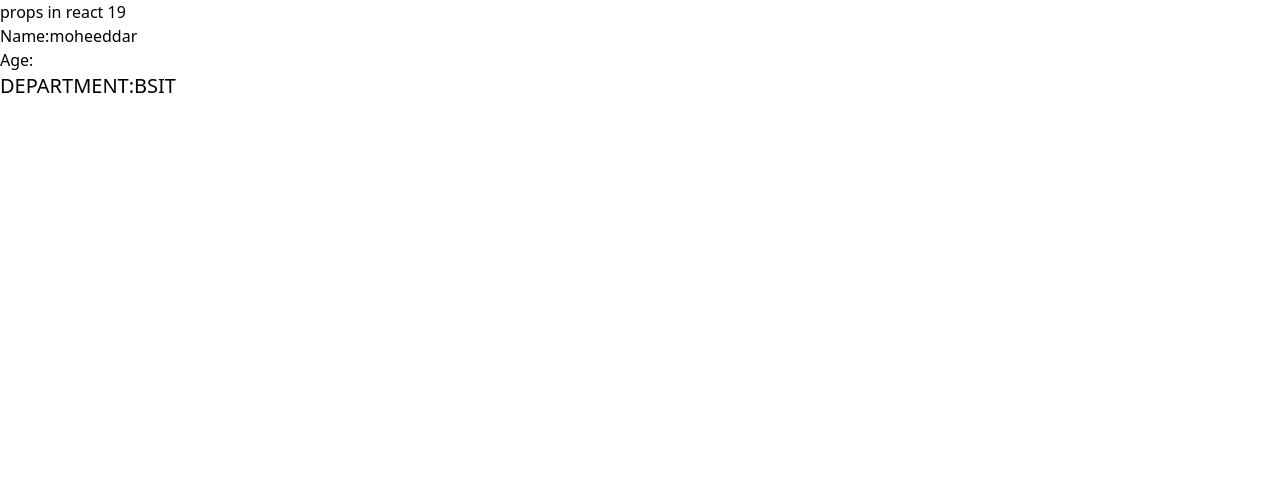
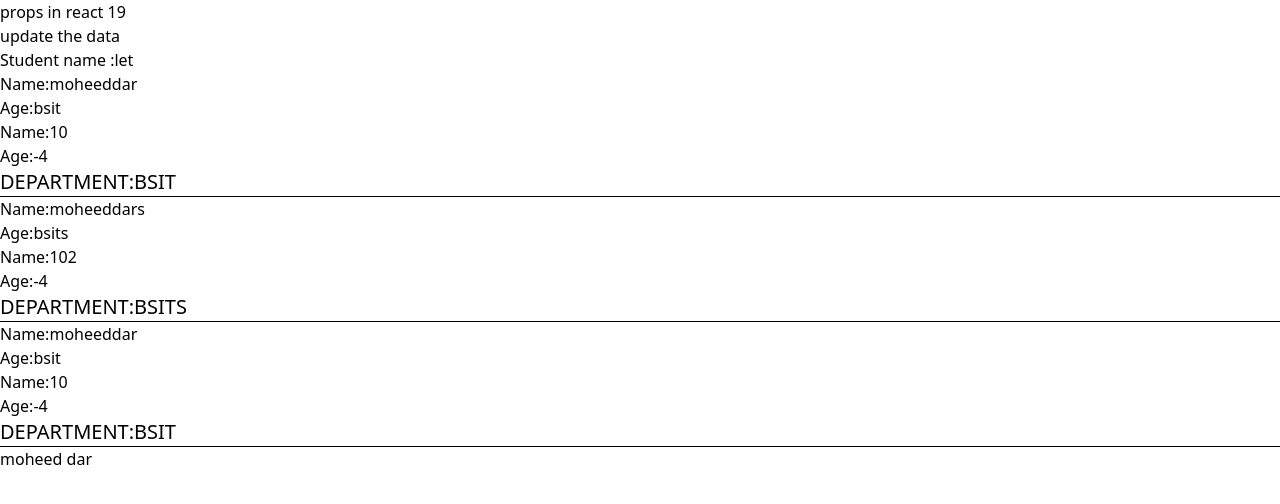
Before and after one commit to Moheed-Dar/React-19, a React (Vite) app: page / in a window 1280 px wide. Shown: the top 504 px of the page. Built offline with nearby package versions, Linux system fonts and the light colour scheme.

Commit message:
jsx props all

```diff
--- a/src/App.jsx
+++ b/src/App.jsx
@@ -1,17 +1,47 @@
 import { useState } from 'react';
 import User from './User';
+import Student from './Student'
+import Wrapper from './Wrapper'
 function App() {
-    let userobj ={
+    let userobje ={
+      name : 'moheeddar',
+      class: 'bsit',
+      rollnum : 10,
+      session: 2021-2025,
+      depart: 'bsit'
+    };
+    let userobjc ={
+      name : 'moheeddars',
+      class: 'bsits',
+      rollnum : 102,
+      session: 2021-2025,
+      depart: 'bsits'
+    };
+    let userobja= {
       name : 'moheeddar',
       class: 'bsit',
       rollnum : 10,
       session: 2021-2025,
       depart: 'bsit'
     }
+     let collagename = [ 'let','const','delta','omigla']
+
+     const [student,setStudent] = useState()
+
   return (
     <>
       <h2>props in react 19 </h2>
-      <User user={userobj} />
+      {
+        student && <Student name={student}/>
+      }
+      <button onClick={()=>setStudent("moheed dar")} >update the data</button>
+      <Student  name={collagename[0]} />
+      <User user={userobje}/>
+      <User user={userobjc}/>
+      <User user={userobja}/>
+      <Wrapper>
+        <h2>moheed dar</h2>
+      </Wrapper>
     </>
   );
 }
--- /dev/null
+++ b/src/Student.jsx
@@ -0,0 +1,12 @@
+import React from 'react'
+
+function Student({name}) {
+    console.log(name)
+  return (
+    <div>
+        <h1>Student name :{name}</h1>
+    </div>
+  )
+}
+
+export default Student
--- a/src/User.jsx
+++ b/src/User.jsx
@@ -4,8 +4,11 @@ function User({user}) {
     return (
         <div>
             <h1>Name:{user.name}</h1>
-            <h1>Age:{user.age}</h1>
+            <h1>Age:{user.class}</h1>
+            <h1>Name:{user.rollnum}</h1>
+            <h1>Age:{user.session}</h1>
             <h2  className='text-xl uppercase' >Department:{user.depart}</h2>
+            <hr/>
         </div>
 
     )
--- /dev/null
+++ b/src/Wrapper.jsx
@@ -0,0 +1,11 @@
+import React from 'react'
+
+function Wrapper({children}) {
+  return (
+    <div>
+            <div>{children}</div>
+    </div>
+  )
+}
+
+export default Wrapper
```
